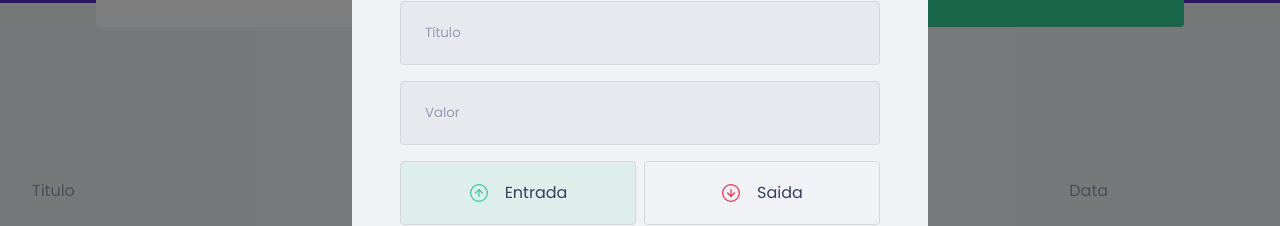
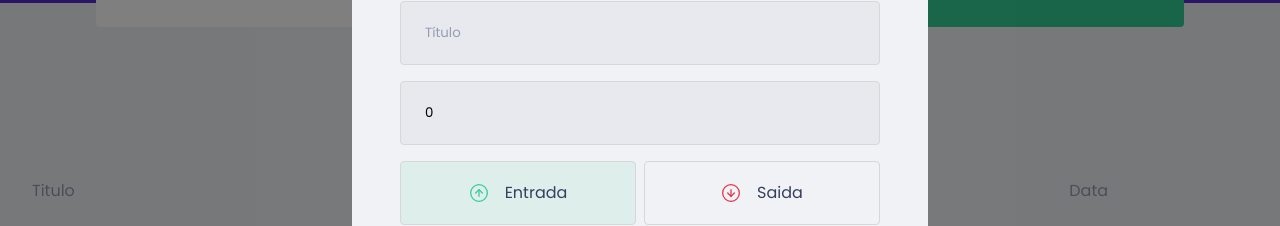
Before and after one commit to GuilhermeFujita/ignite-dtmoney, a React (Create React App) app: page / in a window 1280 px wide. Both pictures are taken after a click on the button "Nova transação". Shown: the part 237-463 px from the top of the page. Built offline with nearby package versions, Linux system fonts and the light colour scheme; no server answers; what miragejs would draw is missing.

Commit message:
Save data from user input

```diff
--- a/src/components/NewTransactionModal/index.tsx
+++ b/src/components/NewTransactionModal/index.tsx
@@ -1,4 +1,4 @@
-import React, { useState } from 'react';
+import React, { FormEvent, useState } from 'react';
 import Modal from 'react-modal';
 import IncomeImg from '../../assets/income.svg';
 import OutcomeImg from '../../assets/outcome.svg';
@@ -11,7 +11,21 @@
 }
 
 export function NewTransactionModal({isOpen, onRequestClose}: NewTransactionModalProps) {
+	const [title, setTitle] = useState('');
+	const [value, setValue] = useState(0);
+	const [category, setCategory] = useState('');
 	const [type, setType] = useState('deposit');
+
+	function handleCreateNewTransaction(event: FormEvent) {
+		event.preventDefault();
+
+		console.log({
+			title,
+			value,
+			category,
+			type
+		})
+	}
 
 	return (
 		<Modal
@@ -29,16 +43,20 @@
 						<img src={CloseImg} alt="Fechar modal"/>
 					</button>
 
-					<Container>
+					<Container onSubmit={handleCreateNewTransaction}>
 						<h2>Cadastrar transação</h2>
 
 						<input
 							placeholder="Título"
+							value={title}
+							onChange={event => setTitle(event.target.value)}
 						/>
 
 						<input
 							type="number"
 							placeholder="Valor"
+							value={value}
+							onChange={event => setValue(Number(event.target.value))}
 						/>
 
 						<TransactionTypeContainer>
@@ -65,6 +83,8 @@
 
 						<input
 							placeholder="Categoria"
+							value={category}
+							onChange={event => setCategory(event.target.value)}
 						/>
 
 						<button type="submit">Cadastrar</button>
```
